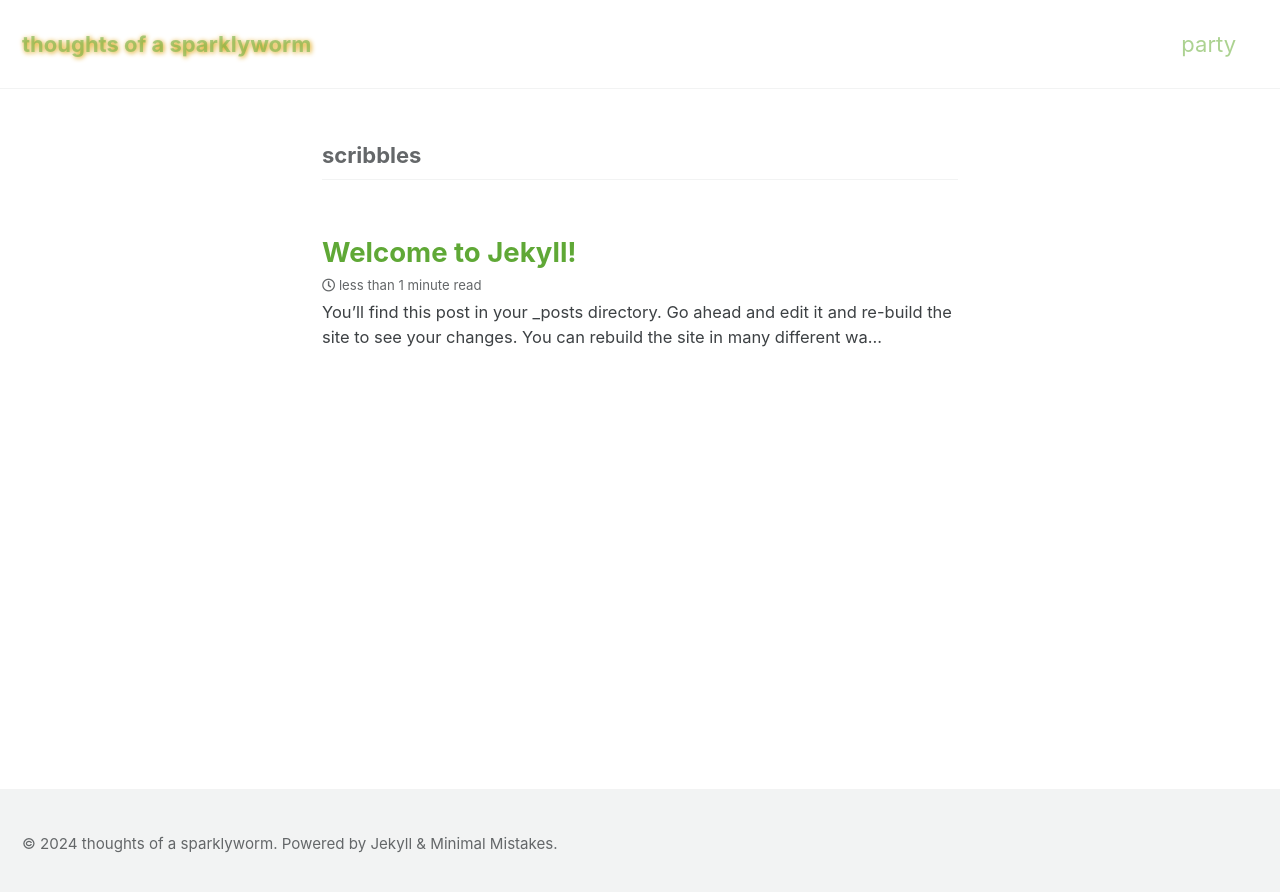
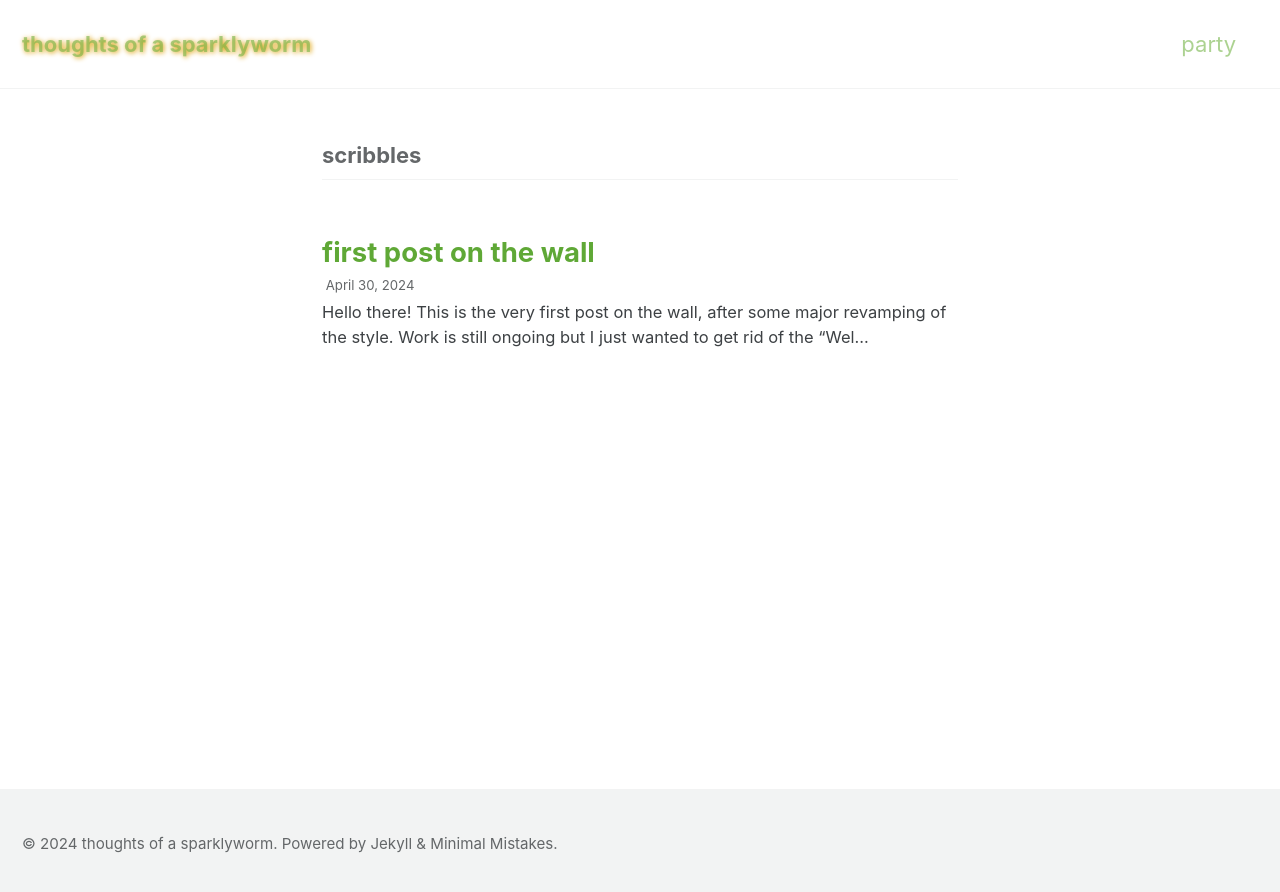
Before and after one commit to sparklyworm/sparkly-scribbly-thoughts.github.io, a Jekyll site: the page built from docs/index.html, in a window 1280 px wide. Shown: the top 892 px of the page. Built offline with Jekyll 4.4.1, drawn with Linux system fonts in a browser that asks for light colours; cached includes are drawn as plain includes; the list of posts is cut into pages by our own code.

Commit message:
enable categories with jekyll-archives

```diff
--- a/docs/Gemfile
+++ b/docs/Gemfile
@@ -16,6 +16,7 @@ gem "github-pages",  "~> 231", group: :jekyll_plugins
 # If you have any plugins, put them here!
 group :jekyll_plugins do
   gem "jekyll-feed"
+  gem "jekyll-archives"
 end
 
 # minimal mistakes theme
--- a/docs/_config.yml
+++ b/docs/_config.yml
@@ -257,16 +257,16 @@ tag_archive:
   type: liquid
   path: /tags/
 # https://github.com/jekyll/jekyll-archives
-# jekyll-archives:
-#   enabled:
-#     - categories
-#     - tags
-#   layouts:
-#     category: archive-taxonomy
-#     tag: archive-taxonomy
-#   permalinks:
-#     category: /categories/:name/
-#     tag: /tags/:name/
+jekyll-archives:
+  enabled:
+    - categories
+    - tags
+  layouts:
+    category: archive-taxonomy
+    tag: archive-taxonomy
+  permalinks:
+    category: /categories/:name/
+    tag: /tags/:name/
 
 
 # HTML Compression
@@ -286,7 +286,8 @@ defaults:
     values:
       layout: single
       author_profile: true
-      read_time: true
-      comments: # true
-      share: true
-      related: true
+      show_date: true
+      read_time: false
+      comments: false
+      share: false
+      related: false
--- a/docs/_includes/page__date.html
+++ b/docs/_includes/page__date.html
@@ -1,6 +1,6 @@
 {% assign date_format = site.date_format | default: "%B %-d, %Y" %}
 {% if page.last_modified_at %}
-  <p class="page__date"><strong><i class="fas fa-fw fa-calendar-alt" aria-hidden="true"></i> {{ site.data.ui-text[site.locale].date_label | default: "Updated:" }}</strong> <time class="dt-published" datetime="{{ page.last_modified_at | date: "%Y-%m-%d" }}">{{ page.last_modified_at | date: date_format }}</time></p>
+  <p class="page__date"><i class="fas fa-fw fa-calendar-alt" aria-hidden="true"></i> {{ site.data.ui-text[site.locale].date_label | default: "Updated:" }} <time class="dt-published" datetime="{{ page.last_modified_at | date: "%Y-%m-%d" }}">{{ page.last_modified_at | date: date_format }}</time></p>
 {% elsif page.date %}
-  <p class="page__date"><strong><i class="fas fa-fw fa-calendar-alt" aria-hidden="true"></i> {{ site.data.ui-text[site.locale].date_label | default: "Updated:" }}</strong> <time class="dt-published" datetime="{{ page.date | date_to_xmlschema }}">{{ page.date | date: date_format }}</time></p>
+  <p class="page__date"><i class="fas fa-fw fa-calendar-alt" aria-hidden="true"></i> {{ site.data.ui-text[site.locale].date_label | default: "Updated:" }} <time class="dt-published" datetime="{{ page.date | date_to_xmlschema }}">{{ page.date | date: date_format }}</time></p>
 {% endif %}
--- a/docs/_includes/page__meta.html
+++ b/docs/_includes/page__meta.html
@@ -4,7 +4,7 @@
     {% if document.show_date and document.date %}
       {% assign date = document.date %}
       <span class="page__meta-date">
-        <i class="far {% if include.type == 'grid' and document.read_time and document.show_date %}fa-fw {% endif %}fa-calendar-alt" aria-hidden="true"></i>
+        <i class="far {% if include.type == 'grid' and document.read_time and document.show_date %} {% endif %}" aria-hidden="true"></i>
         {% assign date_format = site.date_format | default: "%B %-d, %Y" %}
         <time datetime="{{ date | date_to_xmlschema }}">{{ date | date: date_format }}</time>
       </span>
--- a/docs/_posts/2024-03-15-welcome-to-jekyll.markdown
+++ /dev/null
@@ -1,29 +0,0 @@
----
-layout: single
-title:  "Welcome to Jekyll!"
-date:   2024-03-15 14:10:34 +0000
-categories: jekyll update
----
-You’ll find this post in your `_posts` directory. Go ahead and edit it and re-build the site to see your changes. You can rebuild the site in many different ways, but the most common way is to run `jekyll serve`, which launches a web server and auto-regenerates your site when a file is updated.
-
-Jekyll requires blog post files to be named according to the following format:
-
-`YEAR-MONTH-DAY-title.MARKUP`
-
-Where `YEAR` is a four-digit number, `MONTH` and `DAY` are both two-digit numbers, and `MARKUP` is the file extension representing the format used in the file. After that, include the necessary front matter. Take a look at the source for this post to get an idea about how it works.
-
-Jekyll also offers powerful support for code snippets:
-
-{% highlight ruby %}
-def print_hi(name)
-  puts "Hi, #{name}"
-end
-print_hi('Tom')
-#=> prints 'Hi, Tom' to STDOUT.
-{% endhighlight %}
-
-Check out the [Jekyll docs][jekyll-docs] for more info on how to get the most out of Jekyll. File all bugs/feature requests at [Jekyll’s GitHub repo][jekyll-gh]. If you have questions, you can ask them on [Jekyll Talk][jekyll-talk].
-
-[jekyll-docs]: https://jekyllrb.com/docs/home
-[jekyll-gh]:   https://github.com/jekyll/jekyll
-[jekyll-talk]: https://talk.jekyllrb.com/
--- /dev/null
+++ b/docs/_posts/2024-04-30-first-post-on-the-wall.markdown
@@ -0,0 +1,9 @@
+---
+layout: single
+title:  "first post on the wall"
+date:   2024-04-30
+categories: blog
+---
+Hello there! This is the very first post on the wall, after some major revamping of the style. Work is still ongoing but I just wanted to get rid of the "Welcome to Jekyll" post so there we go.
+
+Is it worth spending money for this custom domain? Maybe and maybe not, we shall see. But hopefully this will motivate me to write more!
```
Also changed, not shown: docs/Gemfile.lock.
